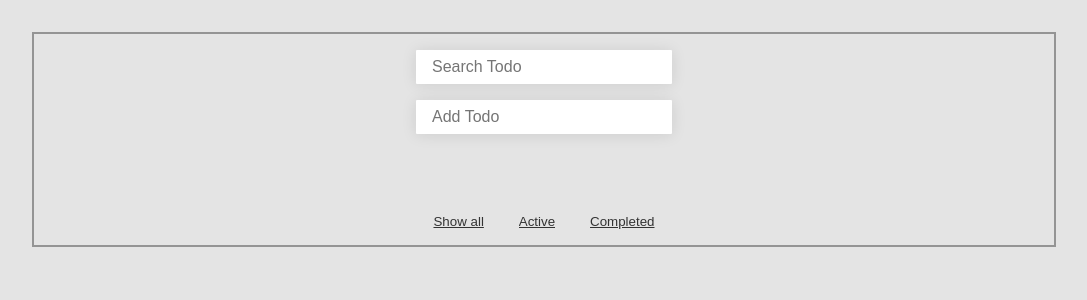
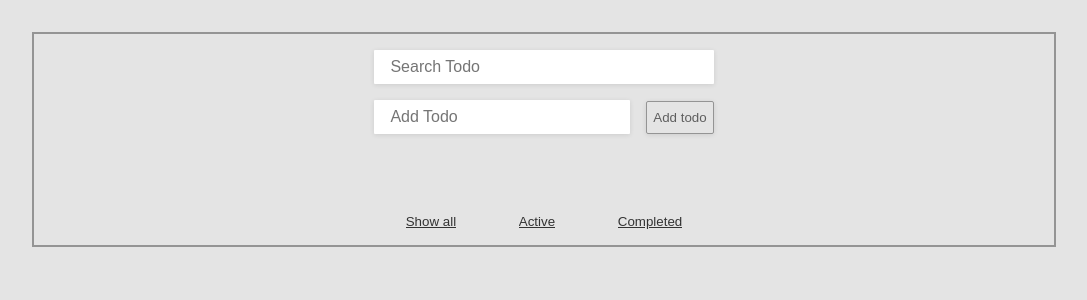
Before and after one commit to ArifSanaullah/TODO-with-redux, a React (Create React App) app: page / in a window 1280 px wide. Shown: the top 300 px of the page, without its empty margins (96-1183 px from the left). Built offline with nearby package versions, Linux system fonts and the light colour scheme.

Commit message:
Applied best practices

```diff
--- a/src/actionTypes/index.js
+++ b/src/actionTypes/index.js
@@ -3,12 +3,12 @@ import * as actionTypes from "../constants";
 
 // ALL OF THE ACTION TYPES SHOULD BE IN UPPERCASE
 // e.g export const ADDTODO = "ADDTODO"
-export const addTodo = actionTypes.ADD_TODO;
-export const deleteTodo = actionTypes.DELETE_TODO;
-export const editTodo = actionTypes.EDIT_TODO;
-export const searchTodo = actionTypes.SEARCH_TODO;
-export const changeHandler = actionTypes.HANDLE_CHANGE;
-export const handleCompleted = actionTypes.HANDLE_COMPLETED;
-export const showAll = actionTypes.SHOW_ALL;
-export const showActive = actionTypes.SHOW_ACTIVE;
-export const showCompleted = actionTypes.SHOW_COMPLETED;
+export const ADD_TODO = actionTypes.ADD_TODO;
+export const DELETE_TODO = actionTypes.DELETE_TODO;
+export const EDIT_TODO = actionTypes.EDIT_TODO;
+export const SEARCH_TODO = actionTypes.SEARCH_TODO;
+export const CHANGE_HANDLER = actionTypes.HANDLE_CHANGE;
+export const HANDLE_COMPLETED = actionTypes.HANDLE_COMPLETED;
+export const SHOW_ALL = actionTypes.SHOW_ALL;
+export const SHOW_ACTIVE = actionTypes.SHOW_ACTIVE;
+export const SHOW_COMPLETED = actionTypes.SHOW_COMPLETED;
--- a/src/actions/index.js
+++ b/src/actions/index.js
@@ -2,56 +2,56 @@ import * as actionTypes from "../actionTypes";
 
 // ACTION TYPES SHOULD ALWAYS BE IN UPPERCASE
 // e.g actionTypes.ADD_TODO
-export const addTodo = (e) => {
+export const ADD_TODO = (e) => {
   return {
-    type: actionTypes.addTodo,
+    type: actionTypes.ADD_TODO,
     whichKey: e.which,
     payload: { todo: { value: e.target.value } }
   };
 };
 
-export const changeHandler = (e, todo) => {
+export const CHANGE_HANDLER = (e, todo) => {
   return {
-    type: actionTypes.changeHandler,
+    type: actionTypes.CHANGE_HANDLER,
     payload: { todo: { ...todo, value: e.target.value } }
   };
 };
 
-export const deleteTodo = (todoid) => {
-  return { type: actionTypes.deleteTodo, payload: { todoid } };
+export const DELETE_TODO = (todoid) => {
+  return { type: actionTypes.DELETE_TODO, payload: { todoid } };
 };
 
-export const searchTodo = (e) => {
+export const SEARCH_TODO = (e) => {
   return {
-    type: actionTypes.searchTodo,
+    type: actionTypes.SEARCH_TODO,
     payload: { searchQuery: e.target.value }
   };
 };
 
-export const handleCompleted = (todo) => {
+export const HANDLE_COMPLETED = (todo) => {
   return {
-    type: actionTypes.handleCompleted,
+    type: actionTypes.HANDLE_COMPLETED,
     payload: { ...todo }
   };
 };
 
-export const showAll = (todos) => {
+export const SHOW_ALL = (todos) => {
   return {
-    type: actionTypes.showAll,
+    type: actionTypes.SHOW_ALL,
     payload: { todos }
   };
 };
 
-export const showActive = (todos) => {
+export const SHOW_ACTIVE = (todos) => {
   return {
-    type: actionTypes.showActive,
+    type: actionTypes.SHOW_ACTIVE,
     payload: { todos }
   };
 };
 
-export const showCompleted = (todos) => {
+export const SHOW_COMPLETED = (todos) => {
   return {
-    type: actionTypes.showCompleted,
+    type: actionTypes.SHOW_COMPLETED,
     payload: { todos }
   };
 };
--- a/src/components/Input.component/Input.component.jsx
+++ b/src/components/Input.component/Input.component.jsx
@@ -1,5 +1,4 @@
 import React from "react";
-import { connect } from "react-redux";
 import PropTypes from "prop-types";
 
 const Input = (props) => {
@@ -38,4 +37,3 @@ Input.propTypes = {
 };
 
 export default Input
-// export default connect()(Input);
--- a/src/components/Todo.component/Todo.component.jsx
+++ b/src/components/Todo.component/Todo.component.jsx
@@ -1,5 +1,5 @@
 import React from "react";
-// import { connect } from "react-redux";
+import { connect } from "react-redux";
 import Input from "../../components/Input.component/Input.component";
 import * as actions from "../../actions";
 
@@ -11,7 +11,7 @@ function Todo(props) {
         type="checkbox"
         checked={todo.completed}
         classname="inputCheckbox"
-        clickHandler={() => props.dispatch(actions.handleCompleted(todo))}
+        clickHandler={() => props.dispatch(actions.HANDLE_COMPLETED(todo))}
       />
       <span className={`${todo.completed && "completedTodoItem"} todoText`}>
         {todo.value}
@@ -29,5 +29,5 @@ function Todo(props) {
 // dont connect a component to redux store if you dont intend to use any props from there
 // Logical components are callned containers
 // Dummy UI functions are called components
-// export default connect()(Todo);
-export default Todo
+export default connect()(Todo);
+// export default Todo
--- a/src/components/Todos.component/Todos.component.jsx
+++ b/src/components/Todos.component/Todos.component.jsx
@@ -2,17 +2,15 @@ import React, { Component } from "react";
 import { connect } from "react-redux";
 import TodoComponent from "../Todo.component/Todo.component";
 import Input from "../Input.component/Input.component";
-// import * as actions from "../../actions";
-// use library or module level destructuring here
 import {
-  addTodo,
-  searchTodo,
-  deleteTodo,
-  changeHandler,
-  showAll,
-  showActive,
-  showCompleted
-} from '../../actions';
+  ADD_TODO,
+  SEARCH_TODO,
+  DELETE_TODO,
+  CHANGE_HANDLER,
+  SHOW_ALL,
+  SHOW_ACTIVE,
+  SHOW_COMPLETED
+} from "../../actions";
 
 class Todos extends Component {
   render() {
@@ -25,16 +23,23 @@ class Todos extends Component {
             placeholder="Search Todo"
             type="search"
             classname="inputText"
-            changeHandler={(e) => dispatch(searchTodo(e))}
+            changeHandler={(e) => dispatch(SEARCH_TODO(e))}
           />
+          <div>
             <Input
               placeholder="Add Todo"
               type="text"
               classname="inputSearch"
               todoValue={todo.value}
-            keyDownHandler={(e) => dispatch(addTodo(e))}
-            changeHandler={(e) => dispatch(changeHandler(e, todo))}
+              keyDownHandler={(e) => dispatch(ADD_TODO(e))}
+              changeHandler={(e) => dispatch(CHANGE_HANDLER(e, todo))}
             />
+            <Input
+              todoValue="Add todo"
+              classname="inputBtnPrimary"
+              type="button"
+            />
+          </div>
         </div>
         <div className="body">
           <ul className="todoList">
@@ -43,7 +48,7 @@ class Todos extends Component {
                 <TodoComponent
                   todo={todo}
                   key={index}
-                  deleteHandler={() => dispatch(deleteTodo(todo.id))}
+                  deleteHandler={() => dispatch(DELETE_TODO(todo.id))}
                 />
               ))}
           </ul>
@@ -53,19 +58,19 @@ class Todos extends Component {
             type="button"
             classname="inputLink"
             todoValue="Show all"
-            clickHandler={() => dispatch(showAll(todos))}
+            clickHandler={() => dispatch(SHOW_ALL(todos))}
           />
           <Input
             type="button"
             classname="inputLink"
             todoValue="Active"
-            clickHandler={() => dispatch(showActive(todos))}
+            clickHandler={() => dispatch(SHOW_ACTIVE(todos))}
           />
           <Input
             type="button"
             classname="inputLink"
             todoValue="Completed"
-            clickHandler={() => dispatch(showCompleted(todos))}
+            clickHandler={() => dispatch(SHOW_COMPLETED(todos))}
           />
         </div>
       </div>
@@ -75,6 +80,9 @@ class Todos extends Component {
 
 // Return only the necessary things you want for the component not the whole state
 // Using the complete state would be an overkill for the component
-const mapStateToProps = (state) => state;
+const mapStateToProps = (state) => {
+  const { renderedTodos, todos, todo, dispatch } = state;
+  return { renderedTodos, todos, todo, dispatch };
+};
 
 export default connect(mapStateToProps)(Todos);
--- a/src/index.css
+++ b/src/index.css
@@ -37,14 +37,11 @@ code {
   flex-direction: column;
 }
 
-.body {
-}
-
 .todoList {
   list-style: none;
   display: flex;
   flex-direction: column;
-  width: 16rem;
+  width: 21.2rem;
   margin-top: 2rem;
 }
 
@@ -89,7 +86,20 @@ code {
   padding-left: 1rem;
   min-width: 16rem;
   font-size: 16px;
-  box-shadow: 0px 1px 15px rgba(0, 0, 0, 0.1);
+  box-shadow: 0px 1px 5px rgba(0, 0, 0, 0.1);
+}
+
+.inputBtnPrimary {
+  width: 4.2rem;
+  display: inline-block;
+  margin-left: 1rem;
+  padding: 0.5rem 0.3rem;
+  background: none;
+  border: 1px solid #949494;
+  border-radius: 2px;
+  cursor: pointer;
+  color: #5e5e5e;
+  box-shadow: 0px 1px 5px rgba(0, 0, 0, 0.1);
 }
 
 .inputText {
@@ -149,7 +159,7 @@ code {
 }
 
 .footer {
-  width: 16rem;
+  width: 21.2rem;
   display: flex;
   align-items: center;
   justify-content: space-around;
--- a/src/reducers/index.js
+++ b/src/reducers/index.js
@@ -25,28 +25,28 @@ const initialState = {
 
 const reducer = (state = initialState, action) => {
   switch (action.type) {
-    case actionTypes.addTodo:
+    case actionTypes.ADD_TODO:
       return addTodo(state, action);
 
-    case actionTypes.changeHandler:
+    case actionTypes.CHANGE_HANDLER:
       return changeHandler(state, action);
 
-    case actionTypes.deleteTodo:
+    case actionTypes.DELETE_TODO:
       return deleteTodo(state, action);
 
-    case actionTypes.searchTodo:
+    case actionTypes.SEARCH_TODO:
       return searchTodo(state, action);
 
-    case actionTypes.handleCompleted:
+    case actionTypes.HANDLE_COMPLETED:
       return handleCompleted(state, action);
 
-    case actionTypes.showAll:
+    case actionTypes.SHOW_ALL:
       return showAll(state, action);
 
-    case actionTypes.showActive:
+    case actionTypes.SHOW_ACTIVE:
       return showActive(state, action);
 
-    case actionTypes.showCompleted:
+    case actionTypes.SHOW_COMPLETED:
       return showCompleted(state, action);
 
     default:
```
Lines whose indentation alone changed are shown as unchanged.
